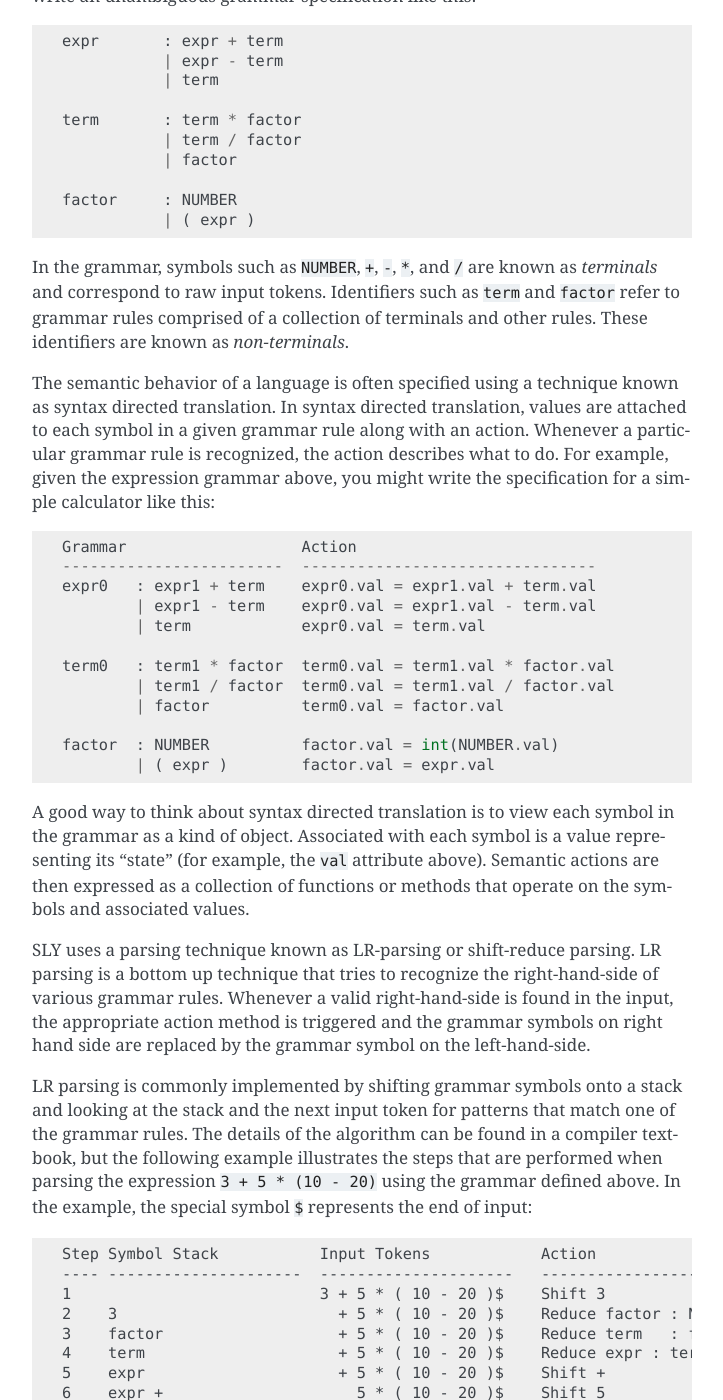
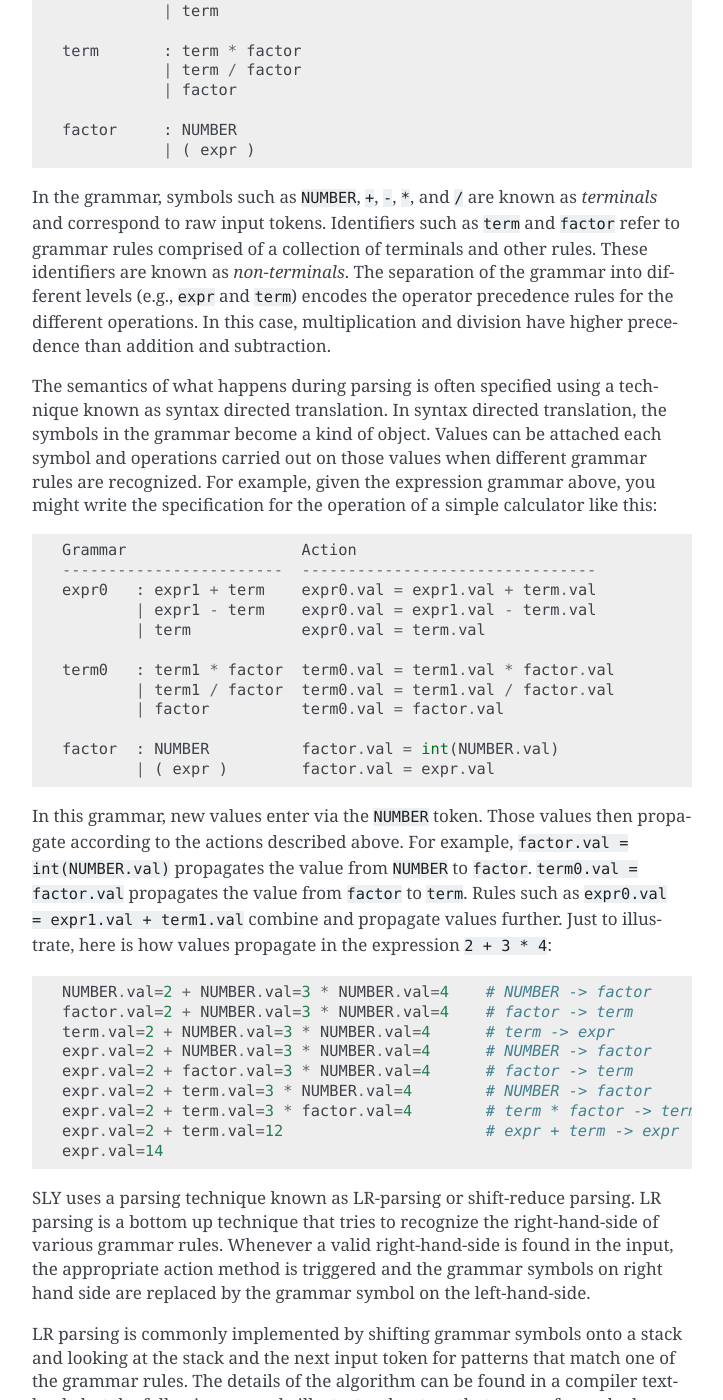
Before and after one commit to dabeaz/sly, a Sphinx documentation site: the page built from docs/sly.rst, in a window 1280 px wide and 1400 px high, scrolled down 10393 px. Shown: the whole window, without its empty margins (388-1111 px from the left). Built offline with Sphinx 7.4.7, drawn with Linux system fonts in a browser that asks for light colours; some of the changed text lies outside the part shown.

Commit message:
Doc updates

```diff
--- a/docs/sly.rst
+++ b/docs/sly.rst
@@ -195,36 +195,14 @@
     from sly import Lexer
 
     class CalcLexer(Lexer):
-        # Set of token names.   This is always required
-        tokens = {
-            'NUMBER',
-            'ID',
-            'PLUS',
-            'MINUS',
-            'TIMES',
-            'DIVIDE',
-            'ASSIGN',
-            'LPAREN',
-            'RPAREN',
-            }
-
+        ...
         # String containing ignored characters (between tokens)
         ignore = ' \t'
 
-        # Regular expression rules for tokens
-        PLUS    = r'\+'
-        MINUS   = r'-'
-        TIMES   = r'\*'
-        DIVIDE  = r'/'
-        LPAREN  = r'\('
-        RPAREN  = r'\)'
-        ASSIGN  = r'='
-        NUMBER  = r'\d+'
-        ID      = r'[a-zA-Z_][a-zA-Z0-9_]*'
-
-        # Ignored text
+        # Other ignored patterns
         ignore_comment = r'\#.*'
         ignore_newline = r'\n+'
+        ...
 
     if __name__ == '__main__':
         data = '''x = 3 + 42
@@ -250,11 +228,24 @@
         return t
 
 The method always takes a single argument which is an instance of
-``Token``.  By default, ``t.type`` is set to the name of the token
+type ``Token``.  By default, ``t.type`` is set to the name of the token
 (e.g., ``'NUMBER'``).  The function can change the token type and
 value as it sees appropriate.  When finished, the resulting token
 object should be returned as a result. If no value is returned by the
 function, the token is discarded and the next token read.
+
+The ``@_()`` decorator is defined automatically within the ``Lexer``
+class--you don't need to do any kind of special import for it.
+It can also accept multiple regular expression rules. For example::
+
+    @_(r'0x[0-9a-fA-F]+',
+       r'\d+')
+    def NUMBER(self, t):
+        if t.value.startswith('0x'):
+            t.value = int(t.value[2:], 16)
+        else:
+            t.value = int(t.value)
+        return t
 
 Instead of using the ``@_()`` decorator, you can also write a method
 that matches the same name as a token previously specified as a
@@ -269,8 +260,9 @@
         return t
 
 This is potentially useful trick for debugging a lexer.  You can temporarily
-attach a method to fire when a token is seen and take it away later without
-changing any existing part of the lexer class.
+attach a method a token and have it execute when the token is encountered.
+If you later take the method away, the lexer will revert back to its original
+behavior.
 
 Line numbers and position tracking
 ^^^^^^^^^^^^^^^^^^^^^^^^^^^^^^^^^^
@@ -279,21 +271,21 @@
 they don't know anything about what constitutes a "line" of input
 (e.g., the newline character or even if the input is textual data).
 To update this information, you need to add a special rule for newlines.
-Promote the ``ignore_newline`` token to a method like this::
+Promote the ``ignore_newline`` rule to a method like this::
 
     # Define a rule so we can track line numbers
     @_(r'\n+')
     def ignore_newline(self, t):
         self.lineno += len(t.value)
 
-Within the rule, the lineno attribute of the lexer is updated.  After
-the line number is updated, the token is simply discarded since
-nothing is returned.
+Within the rule, the lineno attribute of the lexer is now updated.
+After the line number is updated, the token is discarded since nothing
+is returned.
 
 Lexers do not perform and kind of automatic column tracking.  However,
-it does record positional information related to each token in the
+it does record positional information related to each token in the token's
 ``index`` attribute.  Using this, it is usually possible to compute
-column information as a separate step.  For instance, you could count
+column information as a separate step.  For instance, you can search
 backwards until you reach the previous newline::
 
     # Compute column.
@@ -386,7 +378,8 @@
     from sly import Lexer
 
     class CalcLexer(Lexer):
-        reserved_words = { 'WHILE', 'PRINT' }
+        # Set of reserved names (language keywords)
+        reserved_words = { 'WHILE', 'IF', 'ELSE', 'PRINT' }
 
         # Set of token names.   This is always required
         tokens = {
@@ -431,6 +424,7 @@
 
         @_(r'[a-zA-Z_][a-zA-Z0-9_]*')
         def ID(self, t):
+            # Check if name matches a reserved word (change token type if true)
             if t.value.upper() in self.reserved_words:
                 t.type = t.value.upper()
             return t
@@ -487,15 +481,15 @@
 essential parts of writing a lexer are there. Tokens have to be specified
 with regular expression rules. You can optionally attach actions that
 execute when certain patterns are encountered.  Certain features such as
-character literals might make it easier to lex certain kinds of text.
-You can also add error handling.
+character literals are there mainly for convenience, saving you the trouble
+of writing separate regular expression rules. You can also add error handling.
 
 Writing a Parser
 ----------------
 
 The ``Parser`` class is used to parse language syntax.  Before showing
 an example, there are a few important bits of background that must be
-mentioned.
+covered.
 
 Parsing Background
 ^^^^^^^^^^^^^^^^^^
@@ -519,15 +513,19 @@
 ``/`` are known as *terminals* and correspond to raw input tokens.
 Identifiers such as ``term`` and ``factor`` refer to grammar rules
 comprised of a collection of terminals and other rules.  These
-identifiers are known as *non-terminals*.
+identifiers are known as *non-terminals*.  The separation of the
+grammar into different levels (e.g., ``expr`` and ``term``) encodes
+the operator precedence rules for the different operations. In this
+case, multiplication and division have higher precedence than addition
+and subtraction.
 
-The semantic behavior of a language is often specified using a
-technique known as syntax directed translation.  In syntax directed
-translation, values are attached to each symbol in a given grammar
-rule along with an action.  Whenever a particular grammar rule is
-recognized, the action describes what to do.  For example, given the
-expression grammar above, you might write the specification for a
-simple calculator like this::
+The semantics of what happens during parsing is often specified using
+a technique known as syntax directed translation.  In syntax directed
+translation, the symbols in the grammar become a kind of
+object. Values can be attached each symbol and operations carried out
+on those values when different grammar rules are recognized.  For
+example, given the expression grammar above, you might write the
+specification for the operation of a simple calculator like this::
 
     Grammar                   Action
     ------------------------  --------------------------------
@@ -542,12 +540,23 @@
     factor  : NUMBER          factor.val = int(NUMBER.val)
             | ( expr )        factor.val = expr.val
 
-A good way to think about syntax directed translation is to view each
-symbol in the grammar as a kind of object. Associated with each symbol
-is a value representing its "state" (for example, the ``val``
-attribute above).  Semantic actions are then expressed as a collection
-of functions or methods that operate on the symbols and associated
-values.
+In this grammar, new values enter via the ``NUMBER`` token.  Those
+values then propagate according to the actions described above.  For
+example, ``factor.val = int(NUMBER.val)`` propagates the value from
+``NUMBER`` to ``factor``.  ``term0.val = factor.val`` propagates the
+value from ``factor`` to ``term``.  Rules such as ``expr0.val =
+expr1.val + term1.val`` combine and propagate values further. Just to
+illustrate, here is how values propagate in the expression ``2 + 3 * 4``::
+
+     NUMBER.val=2 + NUMBER.val=3 * NUMBER.val=4    # NUMBER -> factor
+     factor.val=2 + NUMBER.val=3 * NUMBER.val=4    # factor -> term
+     term.val=2 + NUMBER.val=3 * NUMBER.val=4      # term -> expr
+     expr.val=2 + NUMBER.val=3 * NUMBER.val=4      # NUMBER -> factor
+     expr.val=2 + factor.val=3 * NUMBER.val=4      # factor -> term
+     expr.val=2 + term.val=3 * NUMBER.val=4        # NUMBER -> factor
+     expr.val=2 + term.val=3 * factor.val=4        # term * factor -> term
+     expr.val=2 + term.val=12                      # expr + term -> expr
+     expr.val=14
 
 SLY uses a parsing technique known as LR-parsing or shift-reduce
 parsing.  LR parsing is a bottom up technique that tries to recognize
@@ -659,10 +668,6 @@
         def factor(self, p):
             return p[1]
 
-        # Error rule for syntax errors
-        def error(self, p):
-            print("Syntax error in input!")
-
     if __name__ == '__main__':
         lexer = CalcLexer()
         parser = CalcParser()
@@ -677,10 +682,10 @@
 
 In this example, each grammar rule is defined by a method that's been
 decorated by ``@_(rule)`` decorator.  The very first grammar rule
-defines the top of the parse.  The name of each method should match
-the name of the grammar rule being parsed.  The argument to the
-``@_()`` decorator is a string describing the right-hand-side of the
-grammar.  Thus, a grammar rule like this::
+defines the top of the parse (the first rule listed in a BNF grammar).
+The name of each method must match the name of the grammar rule being
+parsed.  The argument to the ``@_()`` decorator is a string describing
+the right-hand-side of the grammar.  Thus, a grammar rule like this::
 
     expr : expr PLUS term
 
@@ -692,7 +697,7 @@
 
 The method is triggered when that grammar rule is recognized on the
 input.  As an argument, the method receives a sequence of grammar symbol
-values ``p`` that is accessed as an array.  The mapping between
+values ``p`` that is accessed as an array of symbols.  The mapping between
 elements of ``p`` and the grammar rule is as shown here::
 
     #   p[0] p[1] p[2]
@@ -735,10 +740,8 @@
         return BinOp('+', p[0], p[2])
 
 The key thing is that the method returns the value that's going to
-be attached to the symbol "expr" in this case.
-
-The ``error()`` method is defined to handle syntax errors (if any).
-See the error handling section below for more detail.
+be attached to the symbol "expr" in this case.  This is the propagation
+of values that was described in the previous section.
 
 Combining Grammar Rule Functions
 ^^^^^^^^^^^^^^^^^^^^^^^^^^^^^^^^
@@ -806,7 +809,19 @@
         pass
 
 Now to use the empty production elsewhere, use the name 'empty' as a symbol.  For
-example::
+example, suppose you need to encode a rule that involved an optional item like this::
+
+    spam : optitem grok
+
+    optitem : item
+            | empty
+
+
+You would encode the rules in SLY as follows::
+
+    @_('optitem grok')
+    def spam(self, p):
+        ...
 
     @_('item')
     def optitem(self, p):
@@ -816,31 +831,10 @@
     def optitem(self, p):
         ...
 
-Note: You can write empty rules anywhere by simply specifying an empty
+Note: You could write empty rules anywhere by specifying an empty
 string. However,writing an "empty" rule and using "empty" to denote an
 empty production may be easier to read and more clearly state your
 intention.
-
-Changing the starting symbol
-^^^^^^^^^^^^^^^^^^^^^^^^^^^^
-
-Normally, the first rule found in a parser class defines the starting
-grammar rule (top level rule).  To change this, supply a ``start``
-specifier in your class.  For example::
-
-    class CalcParser(Parser):
-        start = 'foo'
-
-        @_('A B')
-        def bar(self, p):
-            ...
-
-        @_('bar X')
-        def foo(self, p):     # Parsing starts here (start symbol above)
-            ...
-
-The use of a ``start`` specifier may be useful during debugging
-since you can use it to work with a subset of a larger grammar.
 
 Dealing With Ambiguous Grammars
 ^^^^^^^^^^^^^^^^^^^^^^^^^^^^^^^
@@ -870,14 +864,14 @@
 example, consider the string "3 * 4 + 5" and the internal parsing
 stack::
 
-    Step Symbol Stack           Input Tokens            Action
-    ---- ---------------------  ---------------------   -------------------------------
-    1    $                                3 * 4 + 5$    Shift 3
-    2    $ 3                                * 4 + 5$    Reduce : expr : NUMBER
-    3    $ expr                             * 4 + 5$    Shift *
-    4    $ expr *                             4 + 5$    Shift 4
-    5    $ expr * 4                             + 5$    Reduce: expr : NUMBER
-    6    $ expr * expr                          + 5$    SHIFT/REDUCE CONFLICT ????
+    Step Symbol Stack  Input Tokens       Action
+    ---- ------------- ----------------   -------------------------------
+    1    $                   3 * 4 + 5$   Shift 3
+    2    $ 3                   * 4 + 5$   Reduce : expr : NUMBER
+    3    $ expr                * 4 + 5$   Shift *
+    4    $ expr *                4 + 5$   Shift 4
+    5    $ expr * 4                + 5$   Reduce: expr : NUMBER
+    6    $ expr * expr             + 5$   SHIFT/REDUCE CONFLICT ????
 
 In this case, when the parser reaches step 6, it has two options.  One
 is to reduce the rule ``expr : expr * expr`` on the stack.  The other
@@ -929,12 +923,12 @@
 determined by looking at the precedence of the right-most terminal
 symbol.*  For example::
 
-    expr : expr PLUS expr                 # level = 1, left
-         | expr MINUS expr                # level = 1, left
-         | expr TIMES expr                # level = 2, left
-         | expr DIVIDE expr               # level = 2, left
-         | LPAREN expr RPAREN             # level = None (not specified)
-         | NUMBER                         # level = None (not specified)
+    expr : expr PLUS expr           # level = 1, left
+         | expr MINUS expr          # level = 1, left
+         | expr TIMES expr          # level = 2, left
+         | expr DIVIDE expr         # level = 2, left
+         | LPAREN expr RPAREN       # level = None (not specified)
+         | NUMBER                   # level = None (not specified)
 
 When shift/reduce conflicts are encountered, the parser generator
 resolves the conflict by looking at the precedence rules and
@@ -944,11 +938,12 @@
 
 2. If the grammar rule on the stack has higher precedence, the rule is reduced.
 
-3. If the current token and the grammar rule have the same precedence, the
-rule is reduced for left associativity, whereas the token is shifted for right associativity.
+3. If the current token and the grammar rule have the same precedence,
+   the rule is reduced for left associativity, whereas the token is
+   shifted for right associativity.
 
-4. If nothing is known about the precedence, shift/reduce conflicts are resolved in
-favor of shifting (the default).
+4. If nothing is known about the precedence, shift/reduce conflicts
+   are resolved in favor of shifting (the default).
 
 For example, if ``expr PLUS expr`` has been parsed and the
 next token is ``TIMES``, the action is going to be a shift because
@@ -994,10 +989,11 @@
 that you want the precedence of the expression to be the same as for
 this special marker instead of the usual precedence.
 
-It is also possible to specify non-associativity in the ``precedence`` table. This would
-be used when you *don't* want operations to chain together.  For example, suppose
-you wanted to support comparison operators like ``<`` and ``>`` but you didn't want to allow
-combinations like ``a < b < c``.   To do this, specify a rule like this::
+It is also possible to specify non-associativity in the ``precedence``
+table. This is used when you *don't* want operations to chain
+together.  For example, suppose you wanted to support comparison
+operators like ``<`` and ``>`` but you didn't want combinations like
+``a < b < c``.  To do this, specify the precedence rules like this::
 
     class MyParser(Parser):
          ...
@@ -1140,8 +1136,9 @@
 5. If a grammar rule accepts ``error`` as a token, it will be
    shifted onto the parsing stack.
 
-6. If the top item of the parsing stack is ``error``, lookahead tokens will be discarded until the
-parser can successfully shift a new symbol or reduce a rule involving ``error``.
+6. If the top item of the parsing stack is ``error``, lookahead tokens
+   will be discarded until the parser can successfully shift a new
+   symbol or reduce a rule involving ``error``.
 
 Recovery and resynchronization with error rules
 ~~~~~~~~~~~~~~~~~~~~~~~~~~~~~~~~~~~~~~~~~~~~~~~
@@ -1181,7 +1178,9 @@
 
 This is because the first bad token encountered will cause the rule to
 be reduced--which may make it difficult to recover if more bad tokens
-immediately follow.
+immediately follow.    It's better to have some kind of landmark such as
+a semicolon, closing parenthesese, or other token that can be used as
+a synchronization point.
 
 Panic mode recovery
 ~~~~~~~~~~~~~~~~~~~
@@ -1356,6 +1355,27 @@
 The advantage to this approach is that it may make it easier to attach
 more complicated semantics, type checking, code generation, and other
 features to the node classes.
+
+Changing the starting symbol
+^^^^^^^^^^^^^^^^^^^^^^^^^^^^
+
+Normally, the first rule found in a parser class defines the starting
+grammar rule (top level rule).  To change this, supply a ``start``
+specifier in your class.  For example::
+
+    class CalcParser(Parser):
+        start = 'foo'
+
+        @_('A B')
+        def bar(self, p):
+            ...
+
+        @_('bar X')
+        def foo(self, p):     # Parsing starts here (start symbol above)
+            ...
+
+The use of a ``start`` specifier may be useful during debugging
+since you can use it to work with a subset of a larger grammar.
 
 Embedded Actions
 ^^^^^^^^^^^^^^^^
```
Also changed, not shown: other parts of docs/sly.rst (+11 -11 lines).
